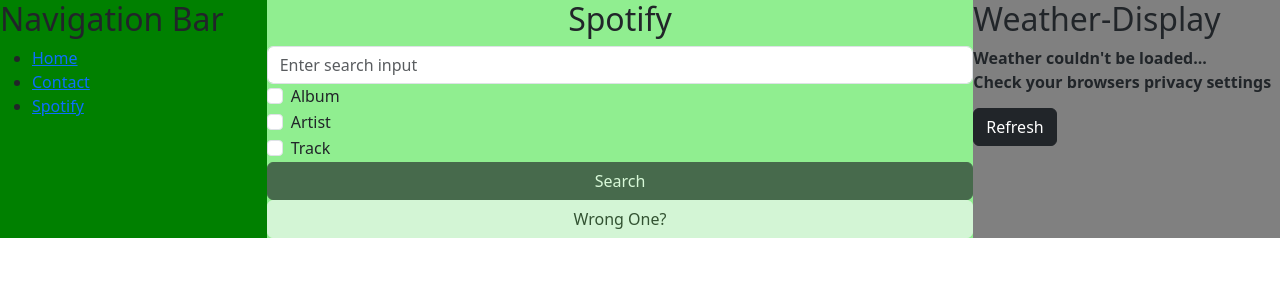
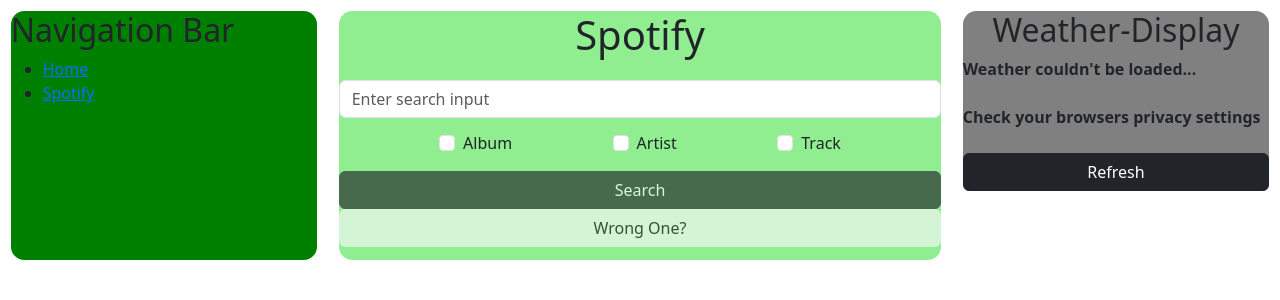
Before and after one commit to jonasaberger/RouterAPI, a React (Create React App) app: page /spotify in a window 1280 px wide. Shown: the top 300 px of the page. Built offline with nearby package versions, Linux system fonts and the light colour scheme.

Commit message:
- Remove Contacts

```diff
--- a/src/App.css
+++ b/src/App.css
@@ -34,54 +34,78 @@
 /* Layout.jsx Styling */
 .NavigationContainer {
   display:flex;
+  align-content: center;
   flex-direction:column;
   background-color:green;
-  min-width: 200pt;
+  min-width: 230pt;
+
+  border-radius: 10pt;
+  margin:8pt;
 }
 
-.NavigationTitle {
-
-}
 
 
 /* Home.jsx Styling */
 .HomeContainer {
+  display: flex;
   background-color: blue;
   flex-grow: 1;
   flex-shrink: 0;
-}
+  justify-content: center;
 
-/* Contact.jsx Styling */
-.ContactContainer {
-  background-color:red;
-  flex-grow: 1;
-  flex-shrink: 0;
+  border-radius: 10pt;
+  margin:8pt;
 }
 
 
+
+
 /* Weather.jsx Styling */
-.WeatherContainer {
+.WeatherContainer-Message {
+  display:flex;
+  flex-direction: column;
   background-color:gray;
   min-width: 230pt;
   flex-shrink: 0;
+
+
+  border-radius: 10pt;
+  margin:8pt;
+}
+
+.WeatherContainer-Display {
+  display:flex;
+  flex-direction: column;
+  background-color:gray;
+  min-width: 230pt;
+  flex-shrink: 0;
+  justify-content: center;
+  align-items: center;
+
+
+  border-radius: 10pt;
+  margin:8pt;
+  padding-bottom:5pt;
 }
 
 .WeatherTitle {
-
+  align-self: center;
 }
 
 .WeatherButton {
-  margin-top: 10pt;
+
 }
 
 /* Spotify.jsx Styling */
 .SpotifyContainer {
   display:flex;
   background-color:lightgreen;
-  justify-content: center;
   flex-direction: column;
   flex-grow: 1;
   flex-shrink: 0;
+
+  border-radius: 10pt;
+  margin:8pt;
 
 }
 
@@ -90,33 +114,46 @@
 
 }
 
+.SpotifyDataContainer {
+  background-color: darkgrey;
+  display:flex;
+  flex-direction: column;
+  align-items: center;
+  margin:8pt;
+  border-radius: 5pt;
+  padding-top:10pt
+}
+
+.SpotifyForm {
+  display:flex;
+  justify-content: center;
+  flex-direction: column;
+}
+
 .SpotifyCheckboxContainer {
+  display:flex;
+  justify-content: space-evenly;
+  margin-bottom: 10pt;
 
 }
 
-.SpotifyDataContainer {
-  background-color: pink;
+.SpotifySearchBar {
+  margin-top:10pt;
+  margin-bottom: 10pt;
+}
+
+.SpotifyWrongButton {
+  margin-bottom:10pt;
+}
+
+.SpotifyTracks {
+  margin-left:10pt;
+  margin-top:5pt;
+}
+
+.SpotifyTrack {
+  margin-top:5pt;
+  margin-bottom:15pt;
   display:flex;
   flex-direction: column;
-  align-items: center;
 }
-
-.ArtistName {
-
-}
-
-.FollowerCount {
-
-}
-
-.GenreHeader {
-
-}
-
-.GenreList {
-
-}
-
-.ArtistImage {
-
-}
--- a/src/App.jsx
+++ b/src/App.jsx
@@ -4,7 +4,6 @@ import './App.css';
 import { BrowserRouter, Routes, Route } from 'react-router-dom';
 import Layout from './components/Layout';
 import Home from './components/Home';
-import Contact from './components/Contact';
 import Weather from './components/Weather';
 import Spotify from './components/Spotify';
 
@@ -17,7 +16,6 @@ function App() {
           <Routes>
               <Route path="/" element={<Layout></Layout>}>
                 <Route index element={<Home></Home>}></Route>
-                <Route path="contact" element={<Contact></Contact>}></Route>
                 <Route path="spotify" element={<Spotify></Spotify>}></Route>
               </Route>
           </Routes>
--- a/src/components/Contact.jsx
+++ /dev/null
@@ -1,9 +0,0 @@
-const Contact = () => {
-    return (
-        <div className="ContactContainer">
-            <h1>Contact</h1>
-        </div>
-
-    )
-}
-export default Contact;
--- a/src/components/Layout.jsx
+++ b/src/components/Layout.jsx
@@ -1,5 +1,4 @@
 import { Outlet,Link } from "react-router-dom";
-import Contact from "./Contact";
 import Spotify from "./Spotify";
 
 // Component for navigating the different Web-Pages
@@ -14,9 +13,6 @@ const Layout = (props) => {
                         <Link to="/">Home</Link>
                     </li>
                     <li>
-                        <Link to="contact" element={<Contact></Contact>}>Contact</Link>
-                    </li>
-                    <li>
                         <Link to="spotify" element={<Spotify></Spotify>}>Spotify</Link>
                     </li>
                 </ul>
--- a/src/components/Spotify.jsx
+++ b/src/components/Spotify.jsx
@@ -105,17 +105,20 @@ const fetchData = async () => {
       setOutputData(
         <>
             <b>Total Results:: {trackData.total}</b>
-            <div>{(trackData.items).map((track) => (
-                <>
+            <div className="SpotifyTracks">{(trackData.items).map((track) => (
+                <div className="SpotifyTrack">
                   <h5>
                       <Button
                       variant="dark"
                       onClick={openLink(track.external_urls.spotify)}
-                    disabled={checkedIndex === null || searchInput === ''}> </Button> {track.name} : {formatMsToMinutes(track.duration_ms)}</h5>
+                      disabled={checkedIndex === null || searchInput === ''}> </Button> {track.name} : {formatMsToMinutes(track.duration_ms)}
+                  </h5>
                   <div>{(track.artists).map((artist) => (
-                        <p>- {artist.name}</p>
+                    <>
+                      <b>- {artist.name}</b><br />
+                    </>
                   ))}</div>
-                </>
+                </div>
             ))}</div>
         </>
       );
@@ -193,12 +196,13 @@ const fetchData = async () => {
 };
   return (
     <div className="SpotifyContainer">
-      <h2 className="SpotifyTitle">Spotify</h2>
-      <Form>
+      <h1 className="SpotifyTitle">Spotify</h1>
+      <Form className="SpotifyForm">
         <Form.Group controlId="searchInput">
           <Form.Control
             type="text"
             placeholder="Enter search input"
+            className="SpotifySearchBar"
             value={searchInput}
             onChange={(e) => setSearchInput(e.target.value)}
           />
@@ -208,6 +212,7 @@ const fetchData = async () => {
             <Form.Check
                 key={index}
                 type="checkbox"
+                className="SpotifyCheckbox"
                 label={label}
                 checked={checkedIndex === index}
                 onChange={() => handleCheckboxChange(index)}
@@ -215,19 +220,23 @@ const fetchData = async () => {
 
             ))}
         </Form.Group>
-      </Form>
         <Button
         variant="dark"
+        className="SpotifySearchButton"
+        type="sumbit"
         onClick={searchButton}
         disabled={checkedIndex === null || searchInput === ''}
       >
         Search
       </Button>
+      </Form>
+
       {outputData && <div className="SpotifyDataContainer">{outputData}</div>}
       <Button
         variant="light"
+        className="SpotifyWrongButton"
         onClick={wrongButton}
-        disabled={outputData === null || refreshCounter >= 20}
+        disabled={outputData === null || refreshCounter >= 20 || checkedIndex == 2}
       >
         Wrong One?
       </Button>
--- a/src/components/Weather.jsx
+++ b/src/components/Weather.jsx
@@ -9,6 +9,7 @@ const Weather = (props) => {
     const [position,setPosition] = useState(["-","-"])
     const [weatherData,setWeatherData] = useState(null)
     const [weatherImage,setWeatherImage] = useState(null)
+    const [updateContainer,setUpdateContainer] = useState(false)
 
     const api_key = "ff405c12ed1acb3a636d642065628df0";
 
@@ -22,6 +23,10 @@ const Weather = (props) => {
                     if(data) {
                         // Success
 
+                        // Update the Style
+                        setUpdateContainer(true)
+
+
                         // Setting the Weather Data
                         setWeatherData(data)
 
@@ -29,6 +34,8 @@ const Weather = (props) => {
                         .then (weatherIcon => {
                             setWeatherImage(weatherIcon.url)
                         })
+
+
 
                         console.log(data)
                     }
@@ -48,7 +55,7 @@ const Weather = (props) => {
 
 
     return (
-        <div className="WeatherContainer">
+        <div className={`WeatherContainer-${updateContainer ? 'Display' : 'Message'}`}>
             <h2 className="WeatherTitle">Weather-Display</h2>
 
             {weatherData && (
```
Lines whose indentation alone changed are shown as unchanged.
